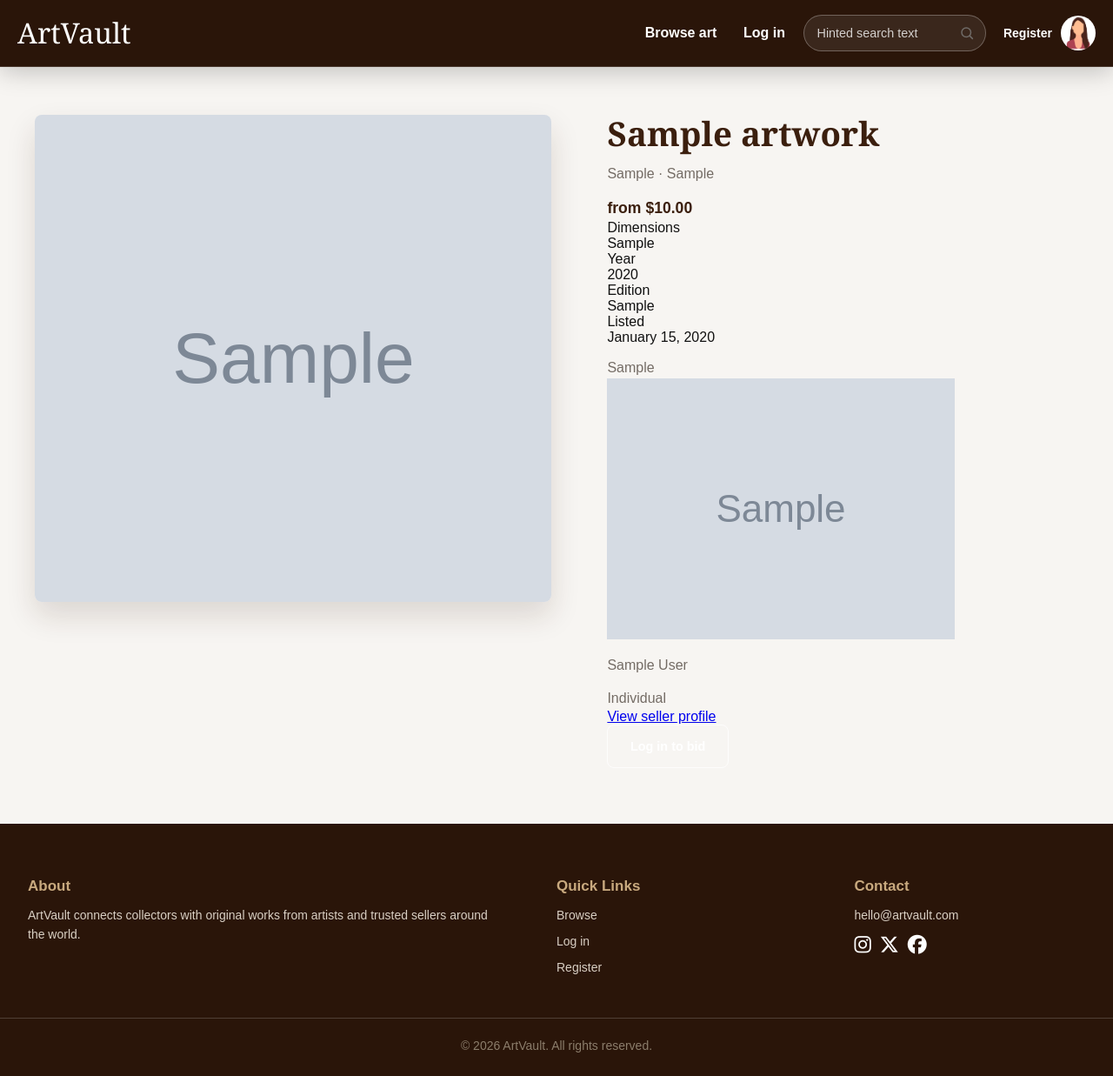
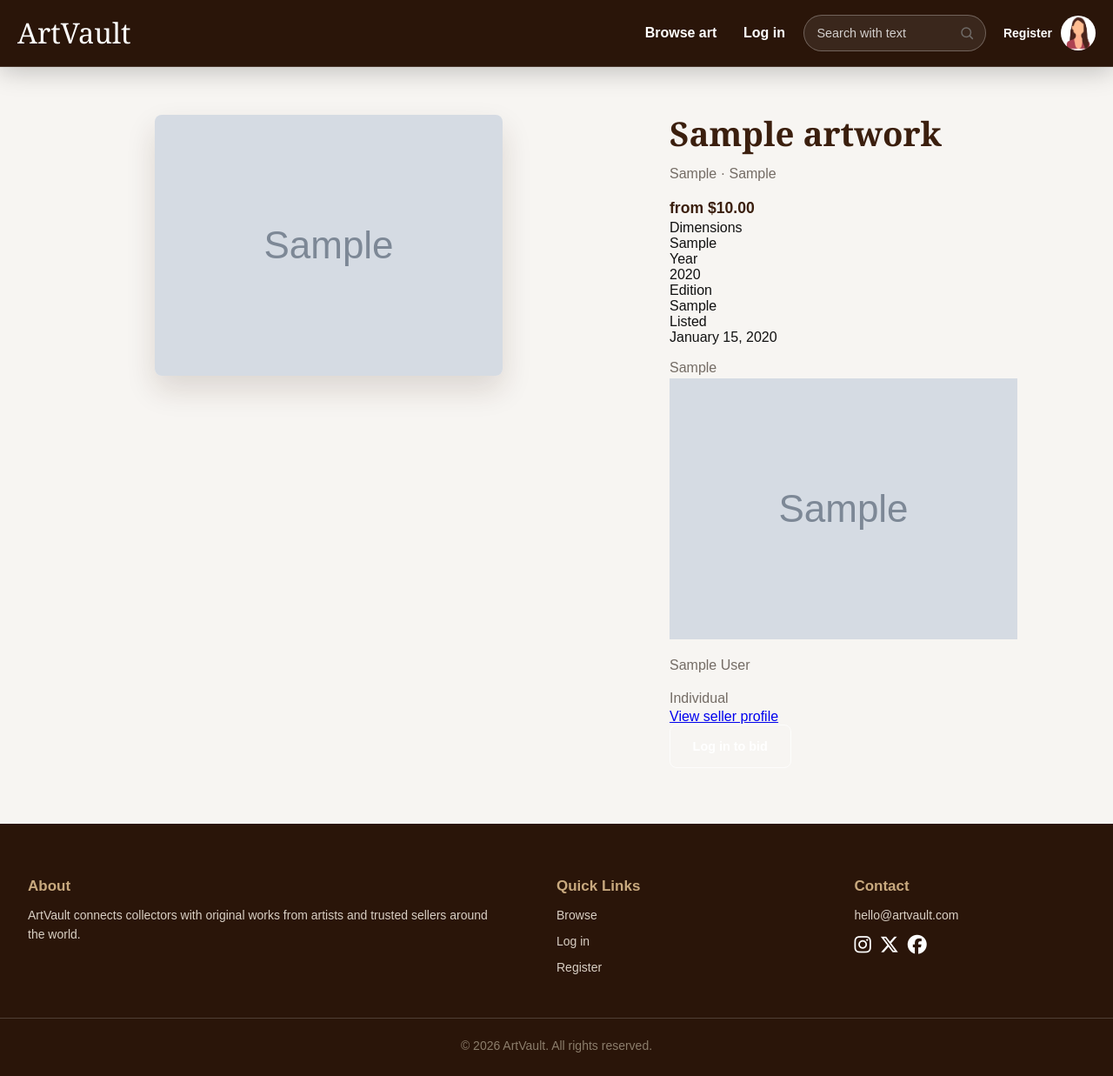
Before and after one commit to Hafsteinn100/artvault, a Django app: page /artworks/1/ in a window 1280 px wide. Shown: the whole page at 87% size. Run offline with Django 5.2, Linux system fonts and the light colour scheme; tables that the repository leaves empty hold one stand-in row (values such as "Sample post"); grey boxes marked "Sample" are stand-in pictures.

Commit message:
search fix, filter fix. Tidying up. Detail page tidy

```diff
--- a/details.css
+++ b/details.css
@@ -23,14 +23,18 @@
 }
 
 .details-image-panel {
+    display: flex;
+    justify-content: center;
     margin-left: 20px;
 }
 
 .details-image-panel img {
-    width: 100%;
-    height: clamp(360px, 70vh, 720px);
+    width: auto;
+    max-width: 100%;
+    height: auto;
+    max-height: min(72vh, 760px);
     display: block;
-    object-fit: cover;
+    object-fit: contain;
     border-radius: 8px;
     box-shadow: 0 16px 34px rgba(59, 31, 14, 0.14);
 }
@@ -147,6 +151,6 @@
     }
 
     .details-image-panel img {
-        height: clamp(320px, 58vh, 560px);
+        max-height: 62vh;
     }
 }
--- a/details.html
+++ b/details.html
@@ -34,7 +34,7 @@
                   id="search-input"
                   type="search"
                   name="q"
-                  placeholder="Hinted search text"
+                  placeholder="Search with text"
               >
 
               <button class="search-button" type="submit" aria-label="Search">
--- a/index.html
+++ b/index.html
@@ -31,7 +31,7 @@
                   id="search-input"
                   type="search"
                   name="q"
-                  placeholder="Hinted search text"
+                  placeholder="Search with text"
               >
 
               <button class="search-button" type="submit" aria-label="Search">
--- a/index_search.html
+++ b/index_search.html
@@ -31,7 +31,7 @@
               id="search-input"
               type="search"
               name="q"
-              placeholder="Hinted search text"
+              placeholder="Search with text"
             />
             <button class="search-button" type="submit" aria-label="Search">
               <svg viewBox="0 0 24 24" aria-hidden="true">
@@ -65,7 +65,7 @@
                 id="page-search-input"
                 type="search"
                 name="q"
-                placeholder="Hinted search text"
+                placeholder="Search with text"
               />
               <button class="search-button" type="submit" aria-label="Search">
                 <svg viewBox="0 0 24 24" aria-hidden="true">
--- a/marketplace/templates/marketplace/artwork_detail.html
+++ b/marketplace/templates/marketplace/artwork_detail.html
@@ -6,7 +6,47 @@
 {% block body_class %}details-page{% endblock %}
 
 {% block extra_css %}
-  <link rel="stylesheet" href="{% static 'details.css' %}" />
+  <link rel="stylesheet" href="{% static 'details.css' %}?v=2" />
+  <style>
+    .details-shell {
+      grid-template-columns: minmax(0, 1fr) minmax(260px, 460px);
+      width: min(1180px, calc(100% - 40px));
+      margin: 0 auto;
+    }
+
+    .details-image-panel {
+      display: flex;
+      justify-content: center;
+      margin-left: 0;
+      min-width: 0;
+    }
+
+    .details-image-panel .details-artwork-image {
+      width: auto;
+      max-width: 100%;
+      height: auto;
+      max-height: min(72vh, 760px);
+      object-fit: contain;
+      background: transparent;
+    }
+
+    @media (max-width: 980px) {
+      .details-shell {
+        width: min(760px, calc(100% - 32px));
+      }
+    }
+
+    @media (max-width: 700px) {
+      .details-image-panel {
+        margin-left: 0;
+        margin-right: 0;
+      }
+
+      .details-image-panel .details-artwork-image {
+        max-height: 62vh;
+      }
+    }
+  </style>
 {% endblock %}
 
 {% block content %}
@@ -14,9 +54,9 @@
     <section class="details-shell">
       <div class="details-image-panel">
         {% if artwork.thumbnail %}
-          <img src="{{ artwork.thumbnail.image.url }}" alt="{{ artwork.thumbnail.alt_text|default:artwork.title }}" />
+          <img class="details-artwork-image" src="{{ artwork.thumbnail.image.url }}" alt="{{ artwork.thumbnail.alt_text|default:artwork.title }}" />
         {% else %}
-          <img src="{% static 'marketplace/medium-oil.jpg' %}" alt="{{ artwork.title }}" />
+          <img class="details-artwork-image" src="{% static 'marketplace/medium-oil.jpg' %}" alt="{{ artwork.title }}" />
         {% endif %}
       </div>
       <div class="details-content">
--- a/marketplace/templates/marketplace/artwork_list.html
+++ b/marketplace/templates/marketplace/artwork_list.html
@@ -20,7 +20,7 @@
               id="page-search-input"
               type="search"
               name="q"
-              placeholder="Hinted search text"
+              placeholder="Search with text"
               value="{{ filters.q|default:'' }}"
             />
             {% if filters.medium %}<input type="hidden" name="medium" value="{{ filters.medium }}" />{% endif %}
--- a/marketplace/templates/marketplace/base.html
+++ b/marketplace/templates/marketplace/base.html
@@ -17,8 +17,13 @@
   <body class="{% block body_class %}{% endblock %}">
     <header class="site-header">
       <nav class="top-nav" aria-label="Main navigation">
+        {% if finalization_locked %}
+          <span class="brand">ArtVault</span>
+        {% else %}
           <a class="brand" href="{% url 'marketplace:home' %}">ArtVault</a>
+        {% endif %}
 
+        {% if not finalization_locked %}
           <div class="nav-actions">
             <div class="primary-links">
               <a href="{% url 'marketplace:artwork_list' %}">Browse art</a>
@@ -38,7 +43,7 @@
                 id="search-input"
                 type="search"
                 name="q"
-              placeholder="Hinted search text"
+                placeholder="Search with text"
                 value="{{ request.GET.q|default:'' }}"
               />
               <button class="search-button" type="submit" aria-label="Search">
@@ -61,6 +66,7 @@
               </a>
             {% endif %}
           </div>
+        {% endif %}
       </nav>
     </header>
 
@@ -76,6 +82,7 @@
 
     {% block content %}{% endblock %}
 
+    {% if not finalization_locked %}
       <footer class="site-footer">
         <div class="footer-inner">
           <div>
@@ -108,6 +115,7 @@
         </div>
         <p class="copyright">&copy; 2026 ArtVault. All rights reserved.</p>
       </footer>
+    {% endif %}
 
     {% block extra_js %}{% endblock %}
   </body>
--- a/marketplace/views.py
+++ b/marketplace/views.py
@@ -19,6 +19,9 @@ from .forms import (
     RegisterForm,
 )
 from .models import Artwork, Bid, BidFinalization, Favorite, Profile, Seller
+
+FINALIZATION_STEPS = ['contact', 'payment', 'review', 'confirmation']
+FINALIZATION_SESSION_PREFIX = 'finalization_bid_'
 
 
 def get_or_create_profile(user):
@@ -68,6 +71,10 @@ def current_seller(user):
 
 
 def home(request):
+    active_finalization = active_finalization_redirect(request)
+    if active_finalization:
+        return active_finalization
+
     latest_artworks = artwork_queryset().order_by('-created_at')[:4]
     return render(
         request,
@@ -351,7 +358,7 @@ def toggle_favorite(request, pk):
 
 
 def finalization_session_key(bid):
-    return f'finalization_bid_{bid.pk}'
+    return f'{FINALIZATION_SESSION_PREFIX}{bid.pk}'
 
 
 def get_finalization_data(request, bid):
@@ -367,11 +374,55 @@ def finalization_context(bid, step, data, **extra):
     context = {
         'bid': bid,
         'current_step': step,
+        'finalization_locked': step != 'confirmation',
         'has_contact': 'contact' in data,
         'has_payment': 'payment' in data,
     }
     context.update(extra)
     return context
+
+
+def next_finalization_step(data):
+    if 'payment' in data:
+        return 'review'
+    if 'contact' in data:
+        return 'payment'
+    return 'contact'
+
+
+def active_finalization_redirect(request):
+    if not request.user.is_authenticated:
+        return None
+
+    for key, data in request.session.items():
+        if not key.startswith(FINALIZATION_SESSION_PREFIX):
+            continue
+        try:
+            bid_pk = int(key.removeprefix(FINALIZATION_SESSION_PREFIX))
+        except ValueError:
+            continue
+
+        bid = (
+            Bid.objects.filter(
+                pk=bid_pk,
+                bidder=request.user,
+                status__in=[Bid.BidStatus.ACCEPTED, Bid.BidStatus.CONTINGENT],
+            )
+            .select_related('finalization')
+            .first()
+        )
+        if not bid:
+            continue
+        if hasattr(bid, 'finalization') and bid.finalization.finalized_at:
+            continue
+
+        return redirect(
+            'marketplace:finalize_bid_step',
+            pk=bid.pk,
+            step=next_finalization_step(data),
+        )
+
+    return None
 
 
 @login_required
@@ -390,7 +441,7 @@ def finalize_bid(request, pk, step='contact'):
     if is_finalized and step != 'confirmation':
         return redirect('marketplace:finalize_bid_step', pk=bid.pk, step='confirmation')
 
-    if step not in ['contact', 'payment', 'review', 'confirmation']:
+    if step not in FINALIZATION_STEPS:
         return redirect('marketplace:finalize_bid_step', pk=bid.pk, step='contact')
 
     data = get_finalization_data(request, bid)
--- a/mybids.html
+++ b/mybids.html
@@ -26,7 +26,7 @@
 
           <form class="search-form" action="index_search.html" method="get">
             <label class="visually-hidden" for="search-input">Search ArtVault</label>
-            <input id="search-input" type="search" name="q" placeholder="Hinted search text">
+            <input id="search-input" type="search" name="q" placeholder="Search with text">
             <button class="search-button" type="submit" aria-label="Search">
               <svg viewBox="0 0 24 24" aria-hidden="true">
                 <circle cx="11" cy="11" r="7"></circle>
@@ -78,7 +78,7 @@
               <h1 id="finalize-title">Finalize Bid</h1>
               <p id="finalize-subtitle" class="muted"></p>
             </div>
-            <button class="secondary-button" id="back-to-bids" type="button">Back to my bids</button>
+            <button class="secondary-button" id="back-to-bids" type="button" hidden>Back to my bids</button>
           </div>
 
           <nav class="step-nav" aria-label="Finalize bid steps">
--- a/profile.html
+++ b/profile.html
@@ -44,7 +44,7 @@
                   id="search-input"
                   type="search"
                   name="q"
-                  placeholder="Hinted search text"
+                  placeholder="Search with text"
               >
 
               <button class="search-button" type="submit" aria-label="Search">
--- a/seller.html
+++ b/seller.html
@@ -32,7 +32,7 @@
               id="search-input"
               type="search"
               name="q"
-              placeholder="Hinted search text"
+              placeholder="Search with text"
             />
             <button class="search-button" type="submit" aria-label="Search">
               <svg viewBox="0 0 24 24" aria-hidden="true">
```
Also changed, not shown: index.js (+5 -2 lines), marketplace/tests.py (+63 -0 lines), mybids.css (+12 -3 lines), mybids.js (+21 -0 lines), 1 other file. Lines whose indentation alone changed are shown as unchanged.
